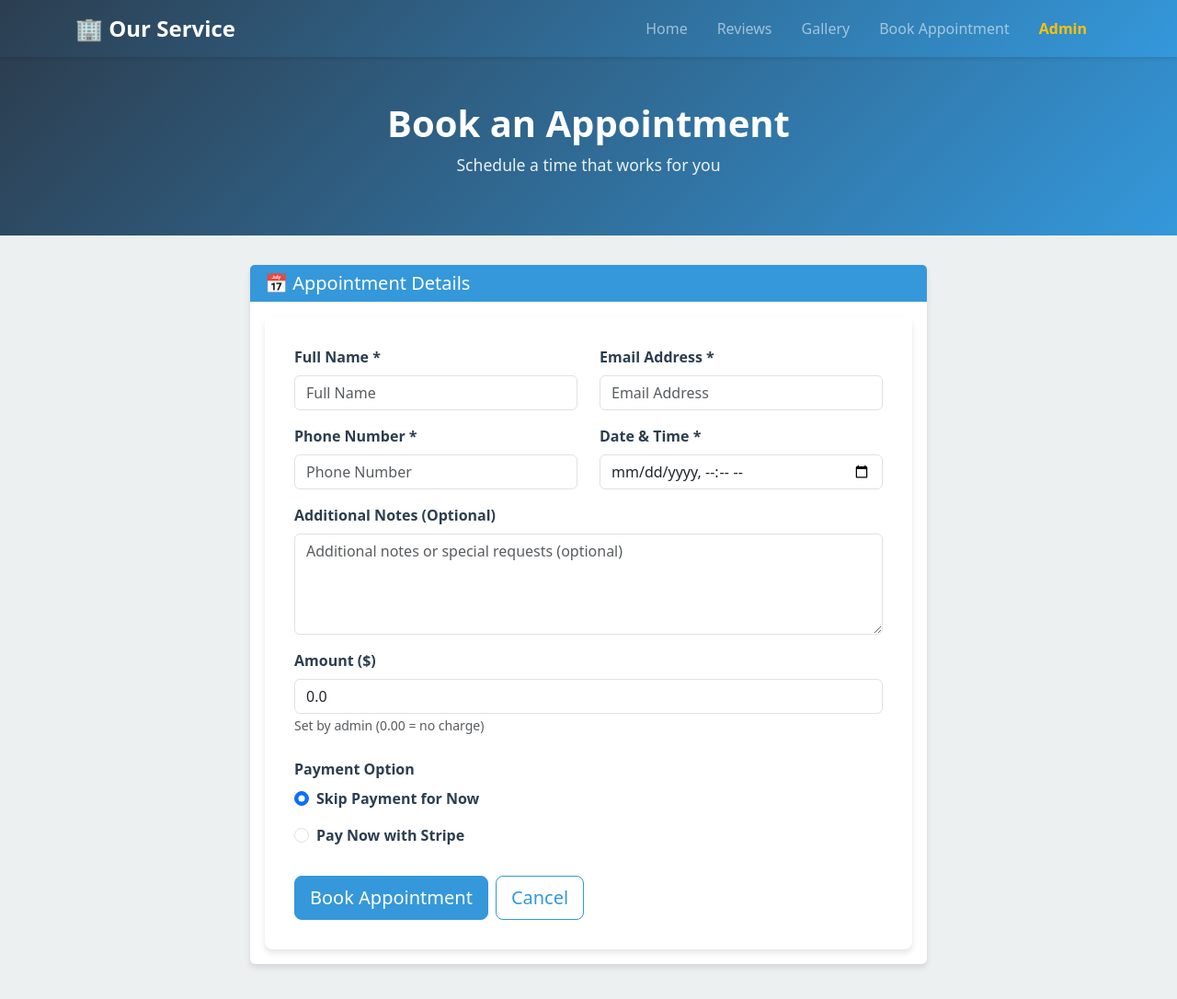
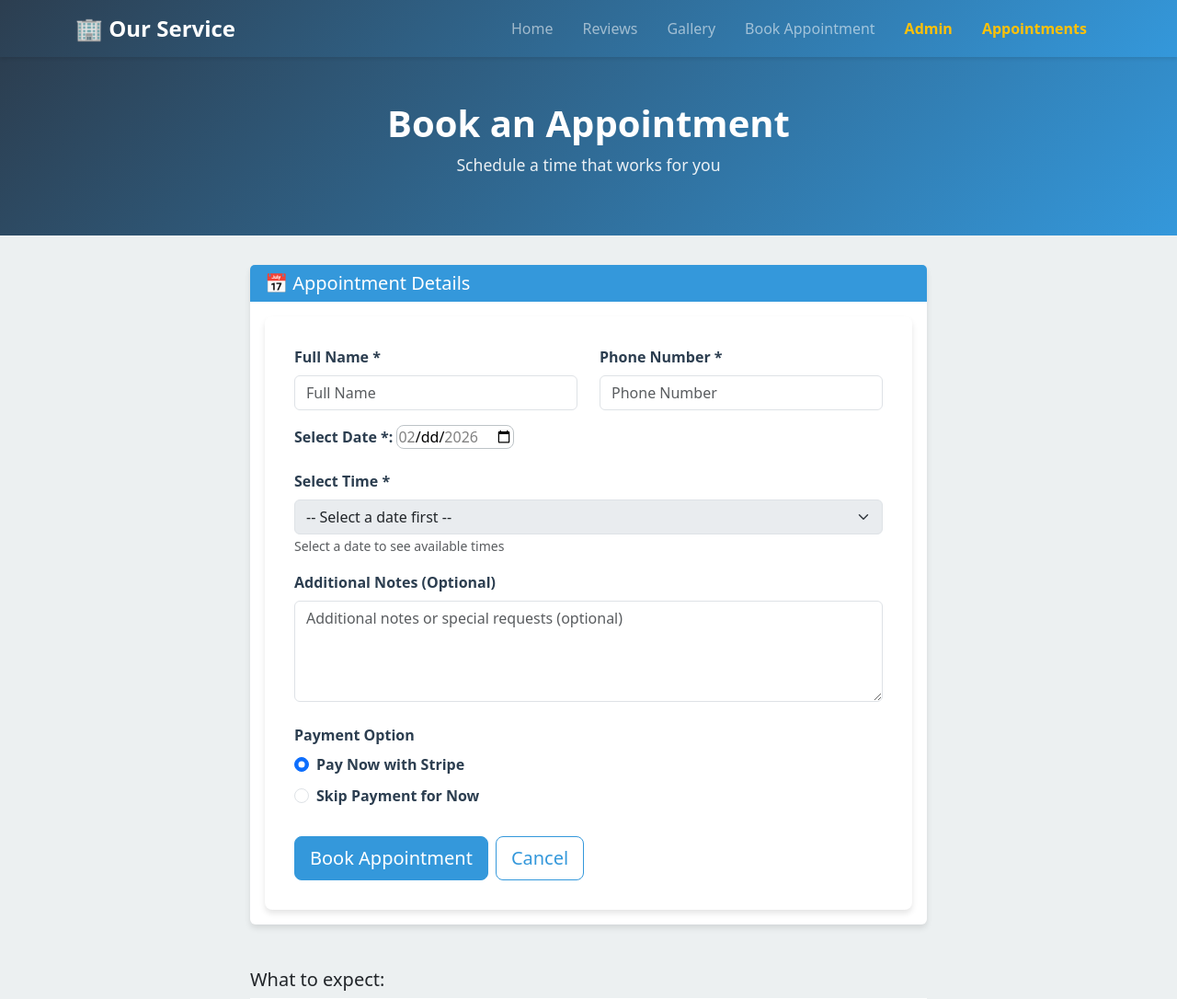
Before and after one commit to ofjonvs/cleaning-service-site, a Django app: page /booking/ in a window 1280 px wide. Shown: the top 1086 px of the page at 92% size. Run offline with Django 5.2, Linux system fonts and the light colour scheme; the visitor is signed in with stand-in values (Sample User, id 1).

Commit message:
dev commit

```diff
--- a/booking/forms.py
+++ b/booking/forms.py
@@ -8,26 +8,20 @@ class AppointmentForm(forms.ModelForm):
         widget=forms.DateTimeInput(attrs={
             'type': 'datetime-local',
             'class': 'form-control',
+            'hidden': True
         }),
         label='Select Date & Time'
     )
 
     class Meta:
         model = Appointment
-        fields = ['name', 'email', 'phone', 'appointment_date', 'notes', 'amount']
+        fields = ['name', 'phone', 'appointment_date', 'notes']
         widgets = {
             'name': forms.TextInput(attrs={'class': 'form-control', 'placeholder': 'Full Name'}),
-            'email': forms.EmailInput(attrs={'class': 'form-control', 'placeholder': 'Email Address'}),
             'phone': forms.TextInput(attrs={'class': 'form-control', 'placeholder': 'Phone Number'}),
             'notes': forms.Textarea(attrs={
                 'class': 'form-control',
                 'rows': 4,
                 'placeholder': 'Additional notes or special requests (optional)'
             }),
-            'amount': forms.NumberInput(attrs={
-                'class': 'form-control',
-                'placeholder': '0.00',
-                'step': '0.01',
-                'readonly': True,
-            }),
         }
--- a/booking/models.py
+++ b/booking/models.py
@@ -23,7 +23,7 @@ class Availability(models.Model):
         ordering = ['day_of_week', 'start_time']
 
     def __str__(self):
-        day_name = dict(self.day_of_week).get(self.day_of_week, '')
+        day_name = dict(self._meta.get_field('day_of_week').choices).get(self.day_of_week)
         return f"{day_name}: {self.start_time.strftime('%H:%M')} - {self.end_time.strftime('%H:%M')}"
 
 
@@ -51,7 +51,6 @@ class Appointment(models.Model):
     status = models.CharField(max_length=20, choices=STATUS_CHOICES, default='pending')
     payment_status = models.CharField(max_length=20, choices=PAYMENT_STATUS, default='unpaid')
     stripe_payment_intent_id = models.CharField(max_length=255, blank=True, null=True)
-    amount = models.DecimalField(max_digits=10, decimal_places=2, default=0.00)
     created_at = models.DateTimeField(auto_now_add=True)
     updated_at = models.DateTimeField(auto_now=True)
 
--- a/booking/templates/booking/booking.html
+++ b/booking/templates/booking/booking.html
@@ -32,18 +32,6 @@
                         </div>
                         <div class="col-md-6">
                             <div class="form-group mb-3">
-                                <label for="id_email" class="form-label">Email Address *</label>
-                                {{ form.email }}
-                                {% if form.email.errors %}
-                                    <small class="text-danger">{{ form.email.errors }}</small>
-                                {% endif %}
-                            </div>
-                        </div>
-                    </div>
-
-                    <div class="row">
-                        <div class="col-md-6">
-                            <div class="form-group mb-3">
                                 <label for="id_phone" class="form-label">Phone Number *</label>
                                 {{ form.phone }}
                                 {% if form.phone.errors %}
@@ -51,18 +39,34 @@
                                 {% endif %}
                             </div>
                         </div>
-                        <div class="col-md-6">
-                            <div class="form-group mb-3">
-                                <label for="id_appointment_date" class="form-label">Date & Time *</label>
-                                {{ form.appointment_date }}
-                                {% if form.appointment_date.errors %}
-                                    <small class="text-danger">{{ form.appointment_date.errors }}</small>
-                                {% endif %}
-                            </div>
-                        </div>
                     </div>
 
                     <div class="form-group mb-3">
+                        <label for="appointmentDate" class="form-label">Select Date *:</label>
+                        <input
+                            type="date"
+                            id="appointmentDate"
+
+                            min="{{ min_date }}"
+                            max="{{ max_date }}"
+                            required
+                        >
+                    </div>
+
+                    <div class="form-group mb-3">
+                        <label for="appointmentTime" class="form-label">Select Time *</label>
+                        <select id="appointmentTime" class="form-select" required disabled>
+                            <option value="">-- Select a date first --</option>
+                        </select>
+                        <small class="text-muted">Select a date to see available times</small>
+                    </div>
+
+                    {{ form.appointment_date }}
+                    {% if form.appointment_date.errors %}
+                        <small class="text-danger">{{ form.appointment_date.errors }}</small>
+                    {% endif %}
+
+                    <div class="form-group mb-4">
                         <label for="id_notes" class="form-label">Additional Notes (Optional)</label>
                         {{ form.notes }}
                         {% if form.notes.errors %}
@@ -71,24 +75,18 @@
                     </div>
 
                     <div class="form-group mb-4">
-                        <label for="id_amount" class="form-label">Amount ($)</label>
-                        {{ form.amount }}
-                        <small class="text-muted">Set by admin (0.00 = no charge)</small>
-                    </div>
-
-                    <div class="form-group mb-4">
                         <label class="form-label">Payment Option</label>
                         <div>
+                            <div class="form-check">
+                                <input class="form-check-input" type="radio" name="payment_option" id="payWithStripe" value="pay" checked>
+                                <label class="form-check-label" for="payWithStripe">
+                                    Pay Now with Stripe
+                                </label>
+                            </div>
                             <div class="form-check mb-2">
-                                <input class="form-check-input" type="radio" name="payment_option" id="skipPayment" value="skip" checked>
+                                <input class="form-check-input" type="radio" name="payment_option" id="skipPayment" value="skip">
                                 <label class="form-check-label" for="skipPayment">
                                     Skip Payment for Now
-                                </label>
-                            </div>
-                            <div class="form-check">
-                                <input class="form-check-input" type="radio" name="payment_option" id="payWithStripe" value="pay">
-                                <label class="form-check-label" for="payWithStripe">
-                                    Pay Now with Stripe
                                 </label>
                             </div>
                         </div>
@@ -115,4 +113,58 @@
         </div>
     </div>
 </div>
+
+<script>
+    const dateInput = document.getElementById('appointmentDate');
+    const timeSelect = document.getElementById('appointmentTime');
+    const hiddenDateTimeInput = document.getElementById('id_appointment_date');
+    const form = document.getElementById('bookingForm');
+
+    // Fetch available slots when date changes
+    dateInput.addEventListener('change', async (e) => {
+        const selectedDate = e.target.value;
+
+        if (!selectedDate) {
+            timeSelect.disabled = true;
+            timeSelect.innerHTML = '<option value="">-- Select a date first --</option>';
+            return;
+        }
+
+        try {
+            const response = await fetch(`{% url 'get_available_slots' %}?date=${selectedDate}`);
+            const data = await response.json();
+
+            if (data.slots && data.slots.length > 0) {
+                timeSelect.innerHTML = '<option value="">-- Select a time --</option>';
+                data.slots.forEach(slot => {
+                    const option = document.createElement('option');
+                    option.value = slot.datetime;
+                    option.textContent = slot.time;
+                    timeSelect.appendChild(option);
+                });
+                timeSelect.disabled = false;
+            } else {
+                timeSelect.innerHTML = '<option value="">No available times for this date</option>';
+                timeSelect.disabled = true;
+            }
+        } catch (error) {
+            console.error('Error fetching slots:', error);
+            timeSelect.innerHTML = '<option value="">Error loading times</option>';
+            timeSelect.disabled = true;
+        }
+    });
+
+    // Update hidden datetime input when time is selected
+    timeSelect.addEventListener('change', (e) => {
+        hiddenDateTimeInput.value = e.target.value;
+    });
+
+    // Validate that time is selected before submitting
+    form.addEventListener('submit', (e) => {
+        if (!hiddenDateTimeInput.value) {
+            e.preventDefault();
+            alert('Please select both date and time');
+        }
+    });
+</script>
 {% endblock %}
--- a/booking/urls.py
+++ b/booking/urls.py
@@ -1,7 +1,10 @@
 from django.urls import path
-from . import views
-from .views import booking
+from .views import *
 
 urlpatterns = [
     path("", booking, name="booking"),
+    path('checkout/<int:appointment_id>/', stripe_checkout, name='checkout'),
+    path('success/<int:appointment_id>/', payment_success, name='success'),
+    path('confirmation/<int:appointment_id>/', booking_confirmation, name='confirmation'),
+    path('get-available-slots', get_available_slots, name='get_available_slots')
 ]
--- a/booking/views.py
+++ b/booking/views.py
@@ -1,10 +1,16 @@
-from django.shortcuts import render, redirect
+from django.shortcuts import get_object_or_404, render, redirect
 import datetime
 from .forms import AppointmentForm
 from django.contrib import messages
 import stripe
-from .models import Appointment
+from .models import Appointment, Availability
 from django.conf import settings
+from django.urls import reverse
+from django.http import JsonResponse
+from django.views.decorators.http import require_GET
+
+
+stripe.api_key = settings.STRIPE_SECRET_KEY
 
 # Create your views here.
 def booking(request):
@@ -22,19 +28,20 @@ def booking(request):
             payment_option = request.POST.get('payment_option', 'skip')
 
             if payment_option == 'pay':
-                return redirect('stripe_payment')
+                request.session['appointment_id'] = appointment.id
+                return redirect('checkout', appointment_id=appointment.id)
             else:
                 # Mark as payment skipped
                 appointment.payment_status = 'skipped'
-                appointment.status = 'confirmed'
+                appointment.status = 'pending'
                 appointment.save()
-                messages.success(request, f'✓ Appointment booked successfully! We will confirm via email shortly.')
-                # return redirect('booking_confirmation', appointment_id=appointment.id)
+                messages.success(request, f'✓ Appointment booked successfully')
+                return redirect('confirmation', appointment_id=appointment.id)
     else:
         form = AppointmentForm()
 
     # Get min and max dates (allow bookings 7 days in advance)
-    min_date = datetime.datetime.now().date()
+    min_date = datetime.datetime.now().date() + datetime.timedelta(days=1)
     max_date = min_date + datetime.timedelta(days=7)
 
     context = {
@@ -45,44 +52,91 @@ def booking(request):
     return render(request, 'booking/booking.html', context)
 
 
-def stripe_payment(request):
-    """Stripe payment page"""
+def stripe_checkout(request, appointment_id):
+    appointment = get_object_or_404(Appointment, id=appointment_id)
+
+    session = stripe.checkout.Session.create(
+        mode='payment',
+        payment_method_types=['card'],
+        line_items=[{
+            'price': settings.APPOINTMENT_PRICE_ID,
+            'quantity': 1,
+        }],
+        success_url=request.build_absolute_uri(
+            reverse('success', args=[appointment.id])
+        ),
+        cancel_url=request.build_absolute_uri(reverse('booking')),
+        metadata={
+            'appointment_id': appointment.id,
+        }
+    )
+
+    appointment.stripe_session_id = session.id
+    appointment.payment_status = 'pending'
+    appointment.save()
+
+    return redirect(session.url)
+
+def payment_success(request, appointment_id):
+    """Handle successful Stripe payment"""
     try:
-        appointment_id = request.session.get('appointment_id')
         appointment = Appointment.objects.get(id=appointment_id)
 
-        if request.method == 'POST':
-            try:
-                # Create payment intent
-                intent = stripe.PaymentIntent.create(
-                    amount=int(appointment.amount * 100),  # Convert to cents
-                    currency='usd',
-                    metadata={
-                        'appointment_id': appointment.id,
-                        'customer_email': appointment.email,
-                    }
-                )
+        if appointment.payment_status == 'pending':
+            appointment.payment_status = 'paid'
+            appointment.status = 'confirmed'
+            appointment.save()
 
-                appointment.stripe_payment_intent_id = intent.id
-                appointment.payment_status = 'pending'
-                appointment.save()
+            messages.success(request, '✓ Payment successful! Your appointment is confirmed.')
+    except Appointment.DoesNotExist:
+        messages.error(request, 'Appointment not found.')
 
-                context = {
-                    'appointment': appointment,
-                    'client_secret': intent.client_secret,
-                    'stripe_public_key': settings.STRIPE_PUBLIC_KEY,
-                    'amount': appointment.amount,
-                }
-                return render(request, 'booking/stripe_payment.html', context)
-            except stripe.error.StripeError as e:
-                messages.error(request, f'Payment error: {str(e)}')
-                return redirect('booking')
+    return redirect('confirmation', appointment_id=appointment_id)
 
-        context = {
-            'appointment': appointment,
-            'stripe_public_key': settings.STRIPE_PUBLIC_KEY,
-        }
-        return render(request, 'booking/stripe_payment.html', context)
+
+def booking_confirmation(request, appointment_id):
+    """Display booking confirmation"""
+    try:
+        appointment = Appointment.objects.get(id=appointment_id)
+        context = {'appointment': appointment}
+        return render(request, 'booking/booking_confirmation.html', context)
     except Appointment.DoesNotExist:
         messages.error(request, 'Appointment not found.')
         return redirect('booking')
+
+@require_GET
+def get_available_slots(request):
+    """AJAX endpoint to get available slots for a given date"""
+
+    if not (date_str:=request.GET.get('date')):
+        return JsonResponse({'slots': []})
+
+    try:
+        date = datetime.datetime.strptime(date_str, '%Y-%m-%d').date()
+
+        availabilities = Availability.objects.filter(
+            day_of_week=date.weekday(),
+            is_active=True
+        )
+
+        slots = []
+        for availability in availabilities:
+            start = datetime.datetime.combine(date, availability.start_time)
+            end = datetime.datetime.combine(date, availability.end_time)
+            current = start
+
+            while current < end:
+                if not Appointment.objects.filter(appointment_date=current, status__in=['confirmed', 'completed']).exists():
+                    slots.append({
+                        'time': current.strftime('%I:%M %p').lstrip('0'),
+                        'datetime': current.isoformat()
+                    })
+                    current += datetime.timedelta(minutes=30)
+                else:
+                    for _ in (range(min(len(slots), 3))):
+                        slots.pop()
+                    current += datetime.timedelta(minutes=60)
+
+        return JsonResponse({'slots': slots})
+    except:
+        return JsonResponse({'slots': []})
--- a/home/templates/base.html
+++ b/home/templates/base.html
@@ -22,19 +22,22 @@
                         <a class="nav-link" href="{% url 'home' %}">Home</a>
                     </li>
                     <li class="nav-item">
-                        <a class="nav-link" href="{% url 'home' %}">Reviews</a>
+                        <a class="nav-link" href="{% url 'reviews' %}">Reviews</a>
                     </li>
                     <li class="nav-item">
-                        <a class="nav-link" href="{% url 'home' %}">Gallery</a>
+                        <a class="nav-link" href="{% url 'gallery' %}">Gallery</a>
                     </li>
                     <li class="nav-item">
-                        <a class="nav-link" href="{% url 'home' %}">Book Appointment</a>
+                        <a class="nav-link" href="{% url 'booking' %}">Book Appointment</a>
                     </li>
                     {% if user.is_authenticated and user.is_superuser %}
                     <li class="nav-item">
                         <a class="nav-link fw-bold text-warning" href="{% url 'admin:index' %}">
                             Admin
                         </a>
+                    </li>
+                    <li class="nav-item">
+                        <a class="nav-link fw-bold text-warning" href="{% url 'appointments' %}">Appointments</a>
                     </li>
                     {% endif %}
                 </ul>
--- a/home/urls.py
+++ b/home/urls.py
@@ -1,8 +1,9 @@
 from django.urls import path
-from .views import home, gallery, reviews
+from .views import *
 
 urlpatterns = [
     path("", home, name="home"),
     path('gallery', gallery, name='gallery'),
     path('reviews', reviews, name='reviews'),
+    path('appointments', appointment_list, name='appointments')
 ]
```
Also changed, not shown: booking/admin.py (+34 -1 lines), booking/templates/booking/booking_confirmation.html (added, +63 -0 lines), config/settings.py (+9 -0 lines), home/templates/home/appointments.html (added, +66 -0 lines), home/views.py (+10 -0 lines), booking/migrations/0001_initial.py (added), booking/migrations/0002_remove_appointment_amount.py (added).
